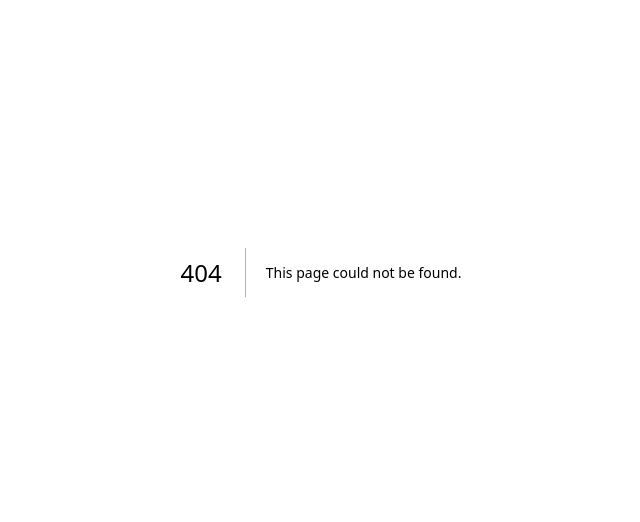
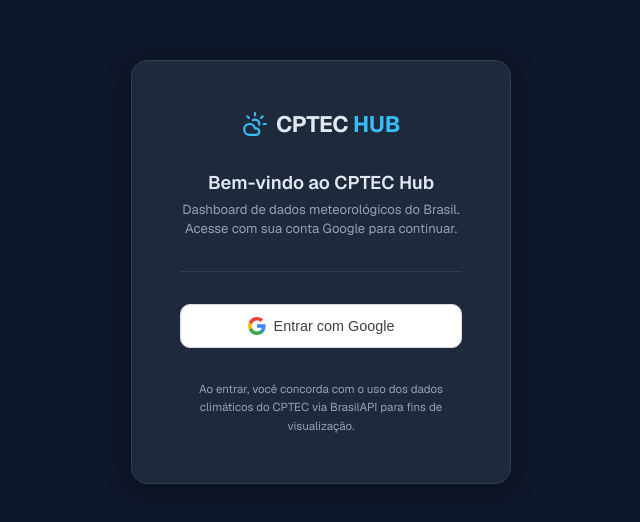
Before and after one commit to mateusw12/cptec-hub, a Next.js app: page /auth/signin in a window 1280 px wide. Before the commit this address had no page. Shown: the part 128-650 px from the top of the page, without its empty margins (319-959 px from the left). Built offline with nearby package versions, Linux system fonts and the light colour scheme.

Commit message:
feat: implement sign-in page and enhance error handling in CapitalsGrid

```diff
--- /dev/null
+++ b/src/app/auth/signin/page.tsx
@@ -0,0 +1,185 @@
+"use client";
+
+import { Suspense } from "react";
+import { signIn } from "next-auth/react";
+import { useSearchParams } from "next/navigation";
+import styled from "@emotion/styled";
+import { CloudSun } from "lucide-react";
+import { theme } from "@/styles/theme";
+
+// ─── Styles ──────────────────────────────────────────────────────────────────
+
+const Page = styled.div`
+  min-height: 100vh;
+  display: flex;
+  align-items: center;
+  justify-content: center;
+  background: ${theme.colors.background};
+  padding: ${theme.spacing.lg};
+`;
+
+const Card = styled.div`
+  background: ${theme.colors.surface};
+  border: 1px solid ${theme.colors.border};
+  border-radius: ${theme.borderRadius.lg};
+  padding: ${theme.spacing["2xl"]};
+  width: 100%;
+  max-width: 380px;
+  display: flex;
+  flex-direction: column;
+  align-items: center;
+  gap: ${theme.spacing.xl};
+  box-shadow: ${theme.shadows.card};
+`;
+
+const Logo = styled.div`
+  display: flex;
+  align-items: center;
+  gap: ${theme.spacing.sm};
+`;
+
+const LogoText = styled.span`
+  font-size: 1.4rem;
+  font-weight: 700;
+  color: ${theme.colors.text};
+  letter-spacing: -0.02em;
+
+  span {
+    color: ${theme.colors.secondary};
+  }
+`;
+
+const Headline = styled.div`
+  text-align: center;
+`;
+
+const Title = styled.h1`
+  font-size: 1.15rem;
+  font-weight: 600;
+  color: ${theme.colors.text};
+  margin: 0 0 6px;
+`;
+
+const Subtitle = styled.p`
+  font-size: 0.82rem;
+  color: ${theme.colors.textMuted};
+  margin: 0;
+  line-height: 1.5;
+`;
+
+const Divider = styled.div`
+  width: 100%;
+  height: 1px;
+  background: ${theme.colors.border};
+`;
+
+const GoogleButton = styled.button`
+  width: 100%;
+  display: flex;
+  align-items: center;
+  justify-content: center;
+  gap: ${theme.spacing.sm};
+  padding: 12px ${theme.spacing.lg};
+  background: #fff;
+  color: #3c4043;
+  border: 1px solid #dadce0;
+  border-radius: ${theme.borderRadius.md};
+  font-size: 0.9rem;
+  font-weight: 500;
+  cursor: pointer;
+  transition: background 0.15s, box-shadow 0.15s;
+
+  &:hover {
+    background: #f8f9fa;
+    box-shadow: 0 1px 6px rgba(0, 0, 0, 0.2);
+  }
+
+  &:active {
+    background: #f1f3f4;
+  }
+`;
+
+const Footer = styled.p`
+  font-size: 0.72rem;
+  color: ${theme.colors.textMuted};
+  text-align: center;
+  margin: 0;
+  line-height: 1.6;
+`;
+
+// ─── Google SVG logo ──────────────────────────────────────────────────────────
+
+function GoogleLogo() {
+  return (
+    <svg width="18" height="18" viewBox="0 0 18 18" aria-hidden="true">
+      <path
+        fill="#4285F4"
+        d="M17.64 9.2c0-.637-.057-1.251-.164-1.84H9v3.481h4.844c-.209 1.125-.843 2.078-1.796 2.717v2.258h2.908c1.702-1.567 2.684-3.875 2.684-6.615z"
+      />
+      <path
+        fill="#34A853"
+        d="M9 18c2.43 0 4.467-.806 5.956-2.18l-2.908-2.259c-.806.54-1.837.86-3.048.86-2.344 0-4.328-1.584-5.036-3.711H.957v2.332A8.997 8.997 0 0 0 9 18z"
+      />
+      <path
+        fill="#FBBC05"
+        d="M3.964 10.71A5.41 5.41 0 0 1 3.682 9c0-.593.102-1.17.282-1.71V4.958H.957A8.996 8.996 0 0 0 0 9c0 1.452.348 2.827.957 4.042l3.007-2.332z"
+      />
+      <path
+        fill="#EA4335"
+        d="M9 3.58c1.321 0 2.508.454 3.44 1.345l2.582-2.58C13.463.891 11.426 0 9 0A8.997 8.997 0 0 0 .957 4.958L3.964 7.29C4.672 5.163 6.656 3.58 9 3.58z"
+      />
+    </svg>
+  );
+}
+
+// ─── Component ───────────────────────────────────────────────────────────────
+
+function SignInContent() {
+  const searchParams = useSearchParams();
+  const callbackUrl = searchParams.get("callbackUrl") ?? "/";
+
+  const handleGoogleSignIn = () => {
+    signIn("google", { callbackUrl });
+  };
+
+  return (
+    <Page>
+      <Card>
+        <Logo>
+          <CloudSun size={26} color={theme.colors.secondary} />
+          <LogoText>
+            CPTEC <span>HUB</span>
+          </LogoText>
+        </Logo>
+
+        <Headline>
+          <Title>Bem-vindo ao CPTEC Hub</Title>
+          <Subtitle>
+            Dashboard de dados meteorológicos do Brasil. Acesse com sua conta
+            Google para continuar.
+          </Subtitle>
+        </Headline>
+
+        <Divider />
+
+        <GoogleButton onClick={handleGoogleSignIn} type="button">
+          <GoogleLogo />
+          Entrar com Google
+        </GoogleButton>
+
+        <Footer>
+          Ao entrar, você concorda com o uso dos dados climáticos do CPTEC via
+          BrasilAPI para fins de visualização.
+        </Footer>
+      </Card>
+    </Page>
+  );
+}
+
+export default function SignInPage() {
+  return (
+    <Suspense>
+      <SignInContent />
+    </Suspense>
+  );
+}
--- a/src/hooks/useWeather.ts
+++ b/src/hooks/useWeather.ts
@@ -48,5 +48,11 @@
     queryKey: QUERY_KEYS.capitals(),
     queryFn: CptecService.getCapitalsWeather,
     staleTime: 1000 * 60 * 15, // 15 min
+    retry: (failureCount, error) => {
+      // Não reintentar em 404; reintentar 500 até 4 vezes
+      if ((error as { status?: number }).status === 404) return false;
+      return failureCount < 4;
+    },
+    retryDelay: (attempt) => Math.min(1500 * 2 ** attempt, 20000),
   });
 }
```
Also changed, not shown: src/components/weather/CapitalsGrid.tsx (+56 -9 lines), src/lib/auth/auth.ts (+5 -2 lines), src/proxy.ts (added, +28 -0 lines).
